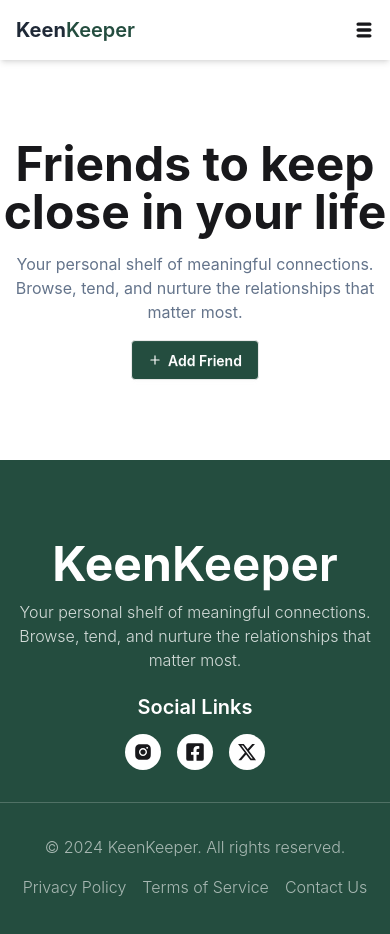
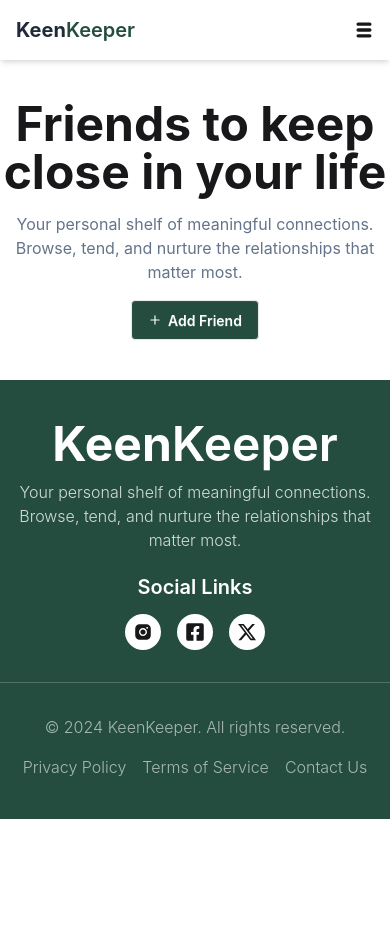
Before and after one commit to Morshedul-developer/keen-keeper, a React (Vite) app: page / in a window 390 px wide. Shown: the top 934 px of the page. After the commit the page ends 844 px from the top, so only its background shows below. Built offline with nearby package versions, Linux system fonts and the light colour scheme.

Commit message:
fixed some responsive related issues to the navbar and footer

```diff
--- a/src/components/footer/Footer.jsx
+++ b/src/components/footer/Footer.jsx
@@ -4,7 +4,7 @@ import { FaXTwitter } from "react-icons/fa6";
 
 const Footer = () => {
   return (
-    <footer className="bg-[#244D3F] py-20">
+    <footer className="bg-[#244D3F] py-10 md:py-20">
       <div className="max-w-6xl mx-auto text-center">
         <div className="space-y-5">
           <div className="space-y-3">
--- a/src/components/homePage/Banner.jsx
+++ b/src/components/homePage/Banner.jsx
@@ -2,7 +2,7 @@ import { FiPlus } from "react-icons/fi";
 
 const Banner = () => {
   return (
-    <div className="max-w-6xl mx-auto text-center space-y-4 py-20">
+    <div className="max-w-6xl mx-auto text-center space-y-4 py-10 md:py-20">
       <h1 className="text-5xl font-bold">Friends to keep close in your life</h1>
       <p className="text-[#64748B] max-w-xl mx-auto">
         Your personal shelf of meaningful connections. Browse, tend, and nurture
```
